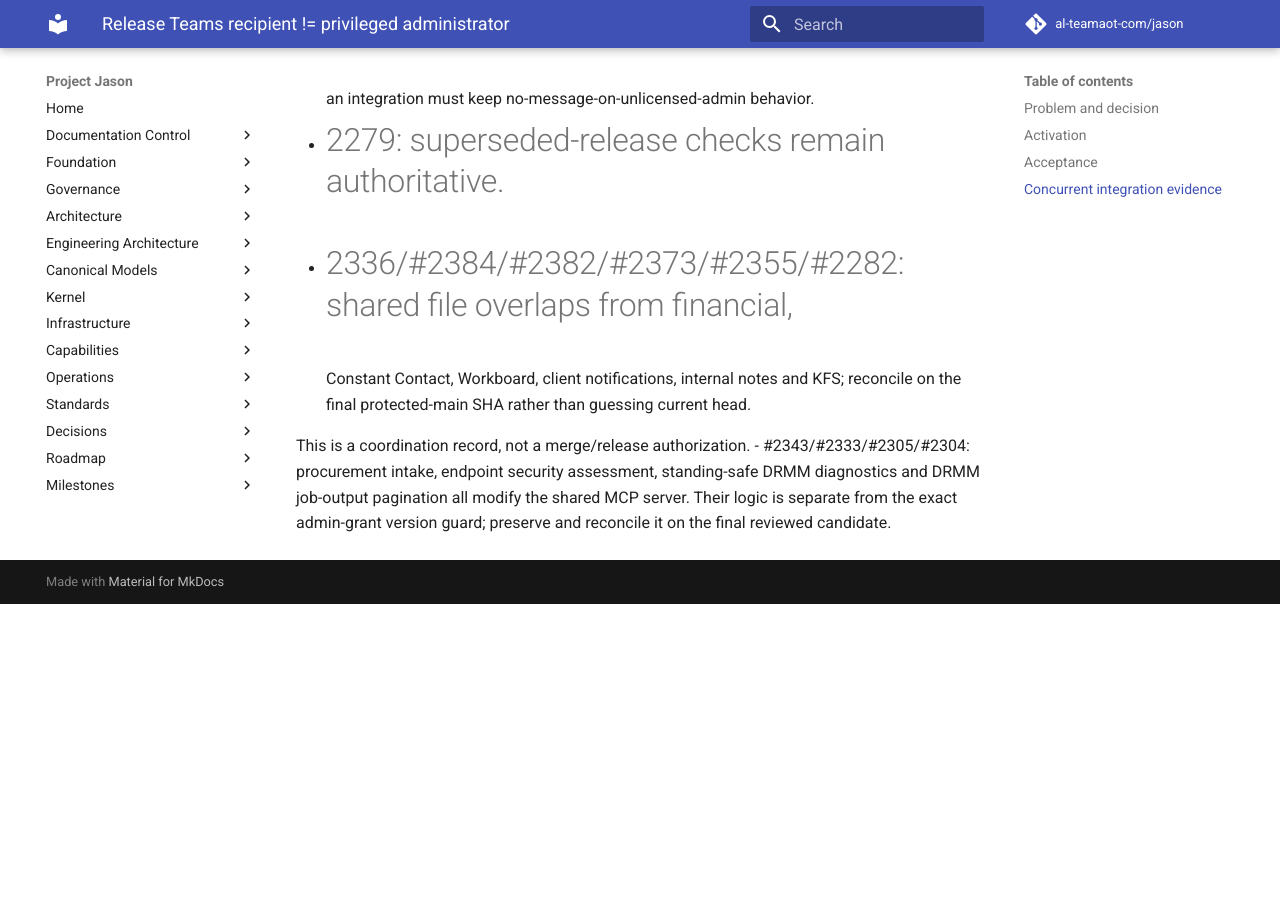
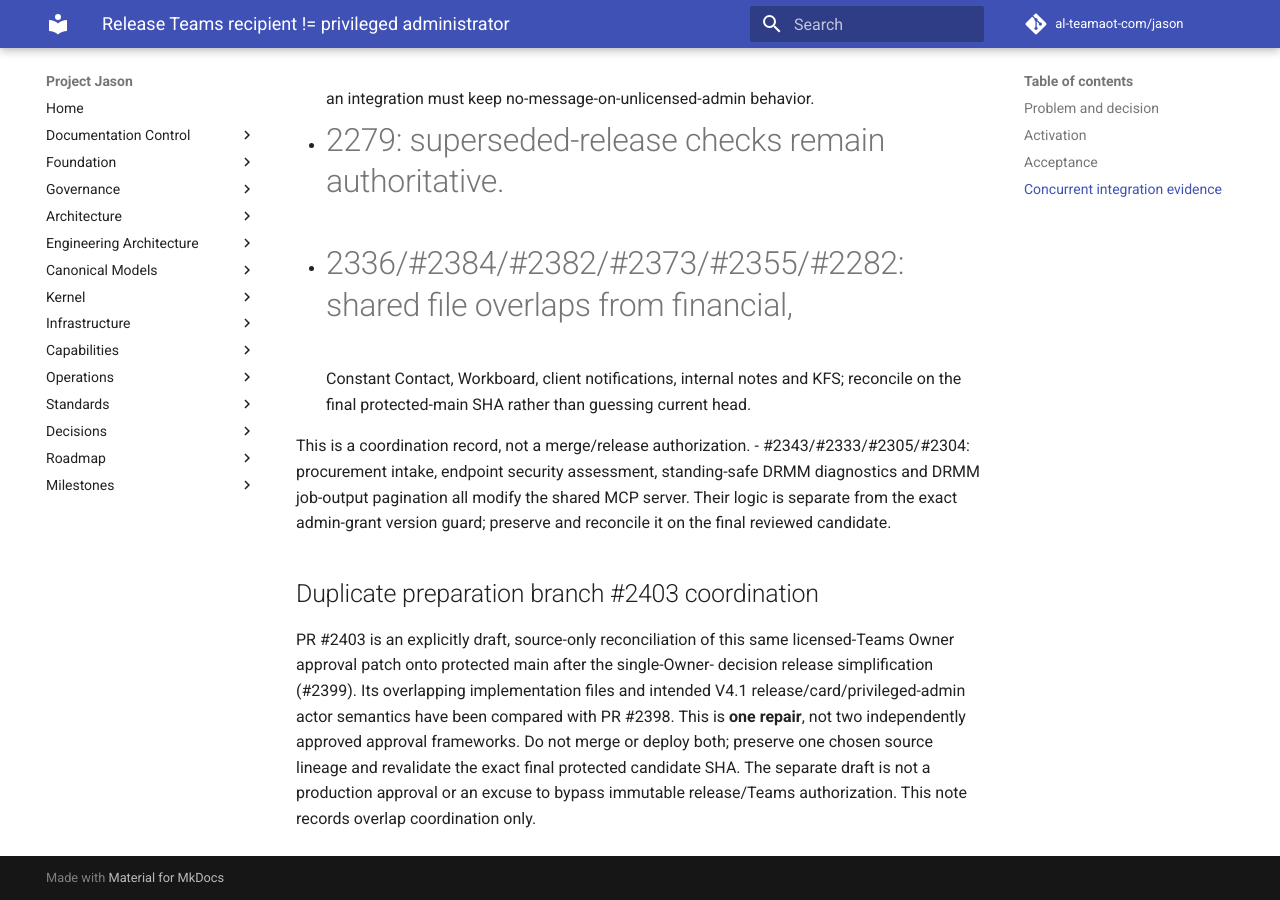
Before and after one commit to al-teamaot-com/jason, an MkDocs documentation site: the page built from docs/operations/Owner-Teams-Release-Identity-Decoupling-20261110.md, in a window 1280 px wide and 900 px high, scrolled down 2081 px. Built offline with MkDocs 1.6.1 and Material for MkDocs 9.7.7, drawn with Linux system fonts in a browser that asks for light colours; comment, search, counter and statistics services are not loaded; before the commit the page ends 2685 px from its top, so only the background shows below that.

Commit message:
docs(teams): reconcile duplicate preparation branch 2403

```diff
--- a/docs/operations/Owner-Teams-Release-Identity-Decoupling-20261110.md
+++ b/docs/operations/Owner-Teams-Release-Identity-Decoupling-20261110.md
@@ -76,3 +76,15 @@ This is a coordination record, not a merge/release authorization.
   standing-safe DRMM diagnostics and DRMM job-output pagination all modify
   the shared MCP server. Their logic is separate from the exact admin-grant
   version guard; preserve and reconcile it on the final reviewed candidate.
+
+## Duplicate preparation branch #2403 coordination
+
+PR #2403 is an explicitly draft, source-only reconciliation of this same
+licensed-Teams Owner approval patch onto protected main after the single-Owner-
+decision release simplification (#2399). Its overlapping implementation files
+and intended V4.1 release/card/privileged-admin actor semantics have been
+compared with PR #2398. This is **one repair**, not two independently
+approved approval frameworks. Do not merge or deploy both; preserve one chosen
+source lineage and revalidate the exact final protected candidate SHA. The
+separate draft is not a production approval or an excuse to bypass immutable
+release/Teams authorization. This note records overlap coordination only.
```
